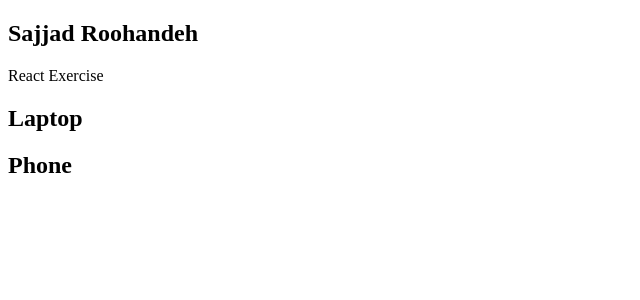
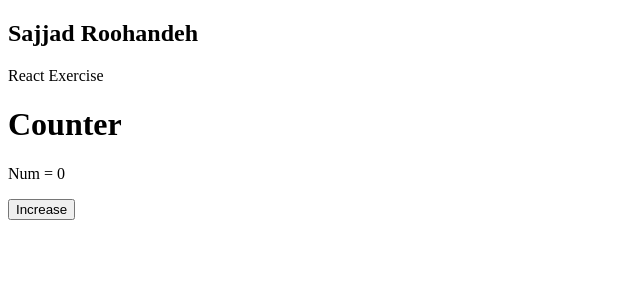
Before and after one commit to SajjadR17/exercises, a React app: page / in a window 1280 px wide. Shown: the top 300 px of the page, without its empty margins (0-640 px from the left). Built offline with nearby package versions, Linux system fonts and the light colour scheme; the HTML template or start-up script is replaced by a standard one.

Commit message:
Counter With State In React

```diff
--- a/src/App.jsx
+++ b/src/App.jsx
@@ -1,4 +1,4 @@
-import CardRender from "./Exercise";
+import Counter from "./Exercise";
 
 function App() {
   return (
@@ -7,7 +7,7 @@ function App() {
         <h2>Sajjad Roohandeh</h2>
         <span>React Exercise</span>
       </div>
-      <CardRender />
+      <Counter />
     </>
   );
 }
--- a/src/Exercise.jsx
+++ b/src/Exercise.jsx
@@ -1,18 +1,19 @@
-function CardRender() {
-  const list = [
-    { id: 1, title: "Laptop" },
-    { id: 2, title: "Phone" },
-  ];
+import { useState } from "react";
+
+function Counter() {
+  let [counter, setState] = useState(0);
+
+  function counterIncrease() {
+    setState((counter) => counter + 1);
+  }
 
   return (
-    <>
-      {list.map((item) => (
-        <div key={item.id}>
-          <h2>{item.title}</h2>
-        </div>
-      ))}
-    </>
+    <div className="counter">
+      <h1>Counter</h1>
+      <p>Num = {counter}</p>
+      <button onClick={counterIncrease}>Increase</button>
+    </div>
   );
 }
 
-export default CardRender;
+export default Counter;
```
